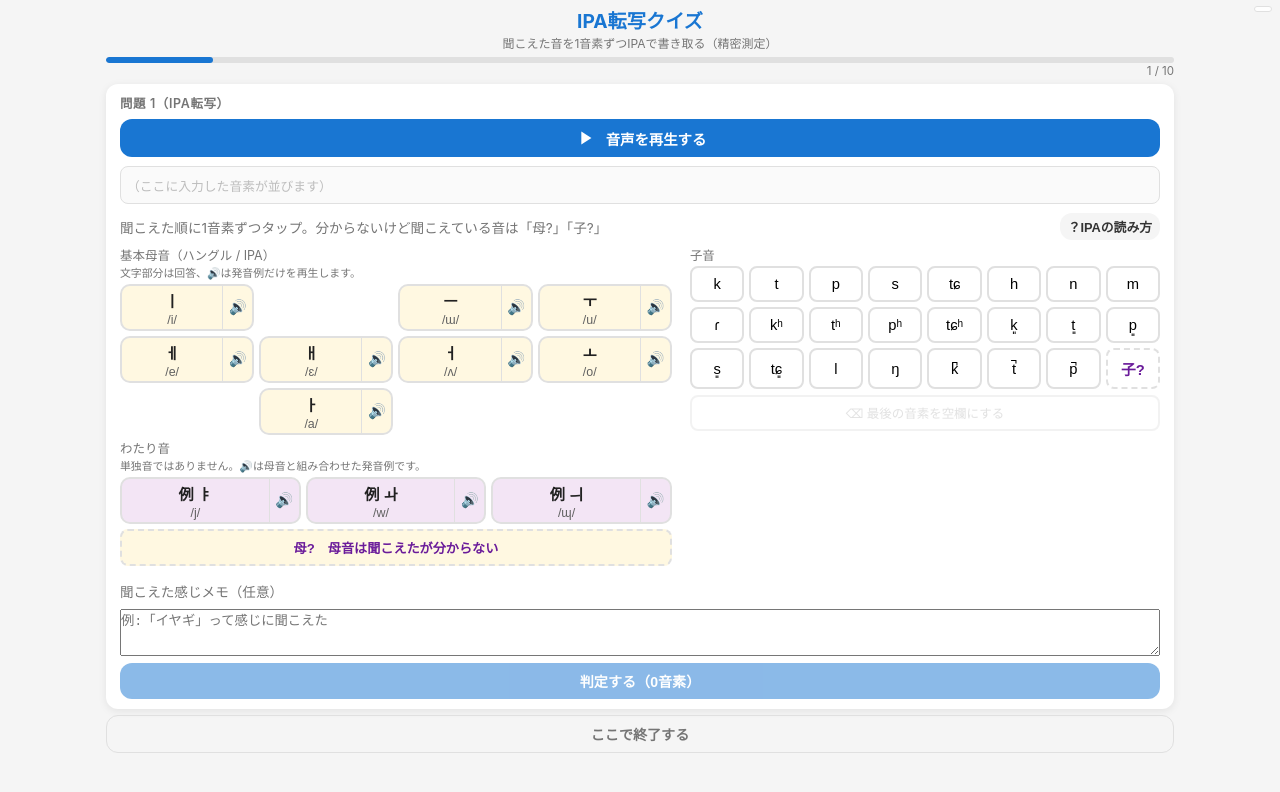
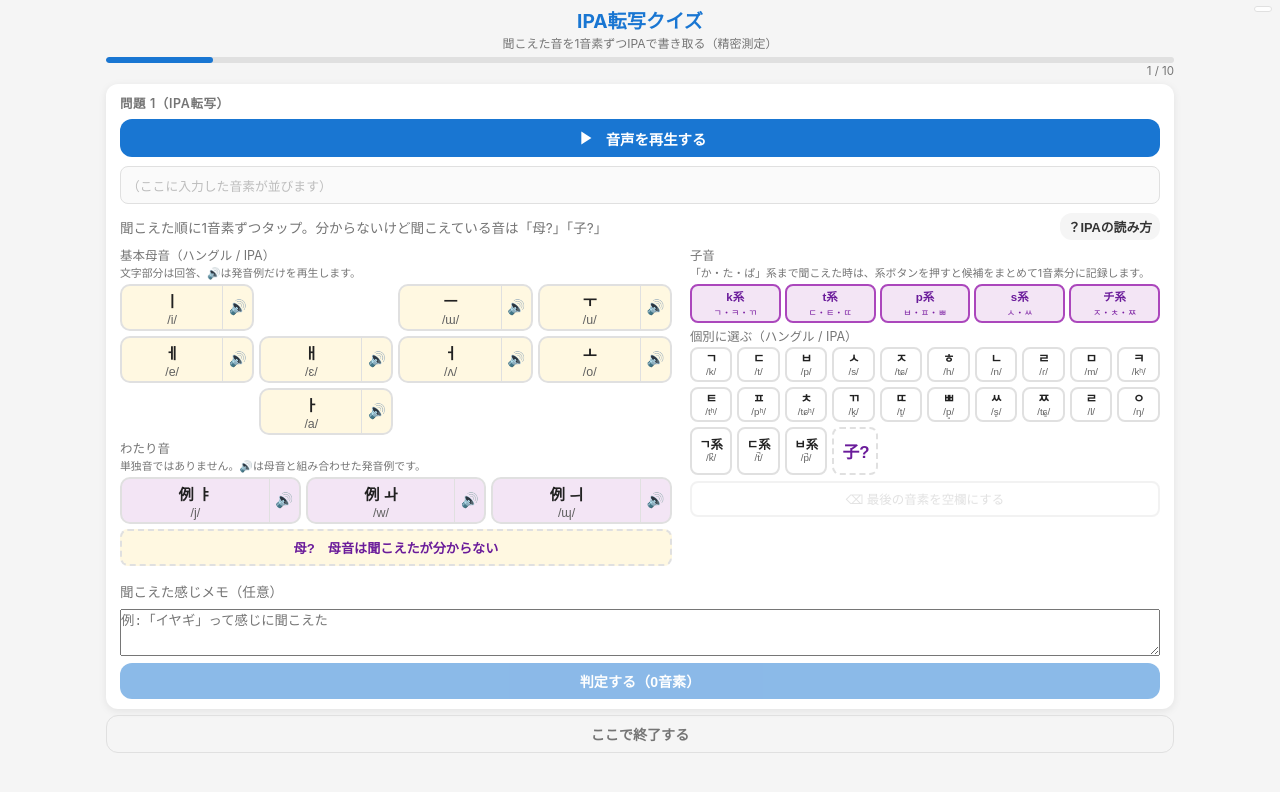
Before and after one commit to open-hearted/Acqire-all-hangul, a Next.js app: page /transcribe in a window 1280 px wide. Both pictures are taken after a click on the button "スタート". Shown: the top 792 px of the page. Built offline with nearby package versions, Linux system fonts and the light colour scheme.

Commit message:
feat: group consonant input choices

```diff
--- a/src/app/globals.css
+++ b/src/app/globals.css
@@ -903,6 +903,74 @@ body {
   width: 100%;
 }
 
+.consonant-family-row {
+  display: flex;
+  flex-wrap: wrap;
+  gap: 5px;
+  margin-bottom: 6px;
+}
+
+.consonant-family-btn {
+  display: flex;
+  flex: 1 1 72px;
+  flex-direction: column;
+  align-items: center;
+  justify-content: center;
+  min-height: 46px;
+  padding: 4px 6px;
+  border: 2px solid #ab47bc;
+  border-radius: 8px;
+  background: #f3e5f5;
+  color: #6a1b9a;
+  font-size: 0.85rem;
+  font-weight: 700;
+  cursor: pointer;
+}
+
+.consonant-family-btn:active {
+  transform: scale(0.96);
+  background: #e1bee7;
+}
+
+.consonant-family-btn:disabled {
+  cursor: default;
+  opacity: 0.4;
+}
+
+.consonant-family-hangul {
+  margin-top: 1px;
+  color: #7b1fa2;
+  font-size: 0.66rem;
+  font-weight: 500;
+}
+
+.consonant-individual-label {
+  margin-top: 7px;
+}
+
+.consonant-choice {
+  display: flex;
+  flex-direction: column;
+  align-items: center;
+  justify-content: center;
+  min-height: 48px;
+  padding: 4px 3px;
+}
+
+.consonant-hangul {
+  color: #212121;
+  font-size: 0.98rem;
+  font-weight: 700;
+  line-height: 1.05;
+}
+
+.consonant-ipa {
+  margin-top: 2px;
+  color: #616161;
+  font-size: 0.72rem;
+  line-height: 1;
+}
+
 .heard-line {
   display: flex;
   flex-wrap: wrap;
@@ -1239,14 +1307,42 @@ body {
 
   .consonant-grid {
     display: grid;
-    grid-template-columns: repeat(8, minmax(0, 1fr));
+    grid-template-columns: repeat(10, minmax(0, 1fr));
     gap: 5px;
   }
 
-  .consonant-grid .ipa-btn {
+  .transcription-keyboard .consonant-family-row {
+    gap: 4px;
+    margin-bottom: 3px;
+  }
+
+  .transcription-keyboard .consonant-family-btn {
+    min-height: 35px;
+    padding: 2px 4px;
+    font-size: 0.72rem;
+  }
+
+  .transcription-keyboard .consonant-family-hangul {
+    font-size: 0.57rem;
+  }
+
+  .transcription-keyboard .consonant-individual-label {
+    margin-top: 4px;
+  }
+
+  .consonant-grid .consonant-choice {
     min-width: 0;
-    padding: 8px 2px;
-    font-size: 0.92rem;
+    min-height: 35px;
+    padding: 2px 1px;
+  }
+
+  .transcription-keyboard .consonant-hangul {
+    font-size: 0.78rem;
+  }
+
+  .transcription-keyboard .consonant-ipa {
+    margin-top: 1px;
+    font-size: 0.61rem;
   }
 
   .keyboard-delete-row {
--- a/src/app/transcribe/page.tsx
+++ b/src/app/transcribe/page.tsx
@@ -52,6 +52,18 @@ interface VowelButtonInfo {
   area: string;
 }
 
+interface ConsonantButtonInfo {
+  phoneme: string;
+  hangul: string;
+  hint: string;
+}
+
+interface ConsonantFamilyInfo {
+  label: string;
+  candidates: string[];
+  hangul: string;
+}
+
 const WORDS: WordEntry[] = wordsData as WordEntry[];
 const COUNT_OPTIONS = [1, 5, 10, 20];
 const MAXLEN_OPTIONS: { label: string; value: number }[] = [
@@ -82,6 +94,40 @@ const GLIDES: VowelButtonInfo[] = [
   { phoneme: "j", hangul: "例 ㅑ", audioFile: "ㅑ.mp3", area: "" },
   { phoneme: "w", hangul: "例 ㅘ", audioFile: "ㅘ.mp3", area: "" },
   { phoneme: "ɰ", hangul: "例 ㅢ", audioFile: "ㅢ.mp3", area: "" },
+];
+
+const CONSONANT_FAMILIES: ConsonantFamilyInfo[] = [
+  { label: "k系", candidates: ["k", "kʰ", "k͈"], hangul: "ㄱ・ㅋ・ㄲ" },
+  { label: "t系", candidates: ["t", "tʰ", "t͈"], hangul: "ㄷ・ㅌ・ㄸ" },
+  { label: "p系", candidates: ["p", "pʰ", "p͈"], hangul: "ㅂ・ㅍ・ㅃ" },
+  { label: "s系", candidates: ["s", "s͈"], hangul: "ㅅ・ㅆ" },
+  { label: "チ系", candidates: ["tɕ", "tɕʰ", "tɕ͈"], hangul: "ㅈ・ㅊ・ㅉ" },
+];
+
+const CONSONANTS: ConsonantButtonInfo[] = [
+  { phoneme: "k", hangul: "ㄱ", hint: "平音" },
+  { phoneme: "t", hangul: "ㄷ", hint: "平音" },
+  { phoneme: "p", hangul: "ㅂ", hint: "平音" },
+  { phoneme: "s", hangul: "ㅅ", hint: "平音" },
+  { phoneme: "tɕ", hangul: "ㅈ", hint: "平音" },
+  { phoneme: "h", hangul: "ㅎ", hint: "" },
+  { phoneme: "n", hangul: "ㄴ", hint: "" },
+  { phoneme: "ɾ", hangul: "ㄹ", hint: "語頭・語中" },
+  { phoneme: "m", hangul: "ㅁ", hint: "" },
+  { phoneme: "kʰ", hangul: "ㅋ", hint: "激音" },
+  { phoneme: "tʰ", hangul: "ㅌ", hint: "激音" },
+  { phoneme: "pʰ", hangul: "ㅍ", hint: "激音" },
+  { phoneme: "tɕʰ", hangul: "ㅊ", hint: "激音" },
+  { phoneme: "k͈", hangul: "ㄲ", hint: "濃音" },
+  { phoneme: "t͈", hangul: "ㄸ", hint: "濃音" },
+  { phoneme: "p͈", hangul: "ㅃ", hint: "濃音" },
+  { phoneme: "s͈", hangul: "ㅆ", hint: "濃音" },
+  { phoneme: "tɕ͈", hangul: "ㅉ", hint: "濃音" },
+  { phoneme: "l", hangul: "ㄹ", hint: "終声" },
+  { phoneme: "ŋ", hangul: "ㅇ", hint: "終声" },
+  { phoneme: "k̚", hangul: "ㄱ系", hint: "終声" },
+  { phoneme: "t̚", hangul: "ㄷ系", hint: "終声" },
+  { phoneme: "p̚", hangul: "ㅂ系", hint: "終声" },
 ];
 
 function formatAnswerSlots(slots: AnswerSlot[]): string {
@@ -415,6 +461,19 @@ export default function TranscribeQuizPage() {
     setActiveSlot(null);
   }
 
+  function inputConsonantFamily(candidates: string[]) {
+    if (judgement || orMode) return;
+    const next = [...heard];
+    const slot: AnswerSlot = { candidates: [...candidates] };
+    if (activeSlot === null) {
+      next.push(slot);
+    } else {
+      next[activeSlot] = slot;
+      setActiveSlot(null);
+    }
+    setHeard(next);
+  }
+
   function deleteSlot(slotIndex: number) {
     if (judgement) return;
     const next = [...heard];
@@ -608,16 +667,37 @@ export default function TranscribeQuizPage() {
 
         <div className="consonant-input-panel">
           <div className="ipa-group-label">子音</div>
+          <p className="ipa-input-help">「か・た・ぱ」系まで聞こえた時は、系ボタンを押すと候補をまとめて1音素分に記録します。</p>
+          <div className="consonant-family-row" aria-label="子音の系を候補として回答">
+            {CONSONANT_FAMILIES.map((family) => (
+              <button
+                key={family.label}
+                type="button"
+                className="consonant-family-btn"
+                disabled={disabled || orMode}
+                onClick={() => inputConsonantFamily(family.candidates)}
+                aria-label={`${family.label}、${family.hangul}、候補 ${family.candidates.join("、")} を1音素分として回答に入れる`}
+                title={`${family.hangul}：/${family.candidates.join(" | ")}/ を候補にする`}
+              >
+                <span>{family.label}</span>
+                <span className="consonant-family-hangul">{family.hangul}</span>
+              </button>
+            ))}
+          </div>
+          <div className="ipa-group-label consonant-individual-label">個別に選ぶ（ハングル / IPA）</div>
           <div className="ipa-grid consonant-grid">
-            {KEYBOARD_CONSONANTS.map((p) => (
+            {CONSONANTS.map((consonant) => (
               <button
-                key={p}
+                key={consonant.phoneme}
                 type="button"
-                className="ipa-btn"
-                disabled={isInputDisabled(p)}
-                onClick={() => inputPhoneme(p)}
+                className="ipa-btn consonant-choice"
+                disabled={isInputDisabled(consonant.phoneme)}
+                onClick={() => inputPhoneme(consonant.phoneme)}
+                aria-label={`${consonant.hangul}、IPA ${consonant.phoneme}${consonant.hint ? `、${consonant.hint}` : ""} を回答に入れる`}
+                title={consonant.hint ? `${consonant.hangul} ${consonant.hint}` : consonant.hangul}
               >
-                {p}
+                <span className="consonant-hangul">{consonant.hangul}</span>
+                <span className="consonant-ipa">/{consonant.phoneme}/</span>
               </button>
             ))}
             <button
@@ -987,6 +1067,7 @@ export default function TranscribeQuizPage() {
           )}
           {activeSlot !== null && (
             <>
+              {(heard[activeSlot] === null || isVowelAnswer(heard[activeSlot]!.candidates[0])) && (
                 <button
                   type="button"
                   className={`heard-append-btn ${orMode ? "active" : ""}`}
@@ -995,6 +1076,7 @@ export default function TranscribeQuizPage() {
                 >
                   {orMode ? "OR入力を終了" : "OR候補を追加"}
                 </button>
+              )}
               <button
                 type="button"
                 className="heard-append-btn"
```
Lines whose indentation alone changed are shown as unchanged.
